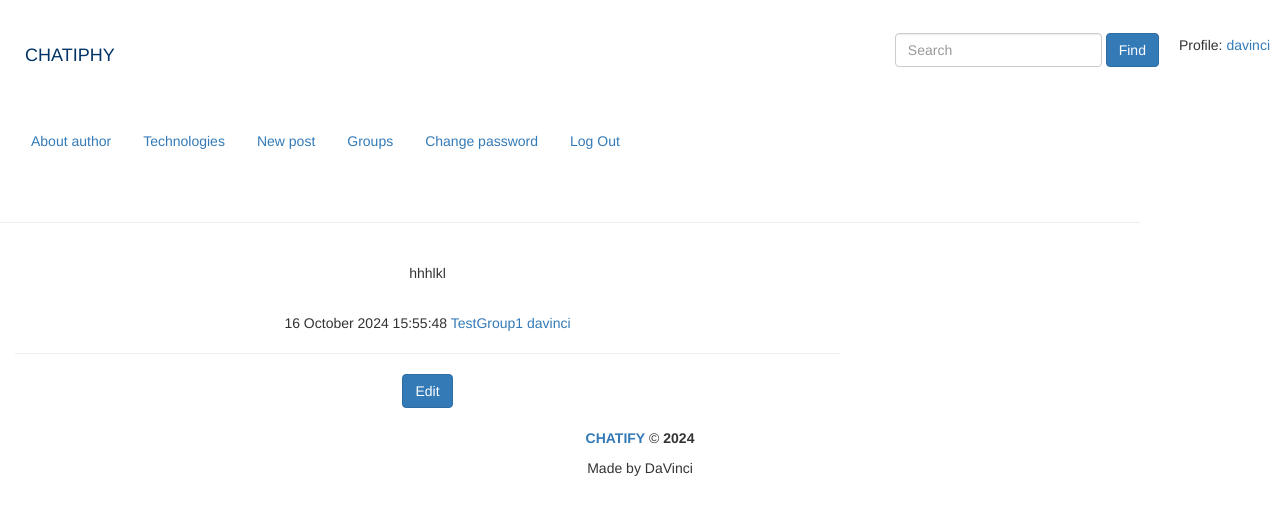
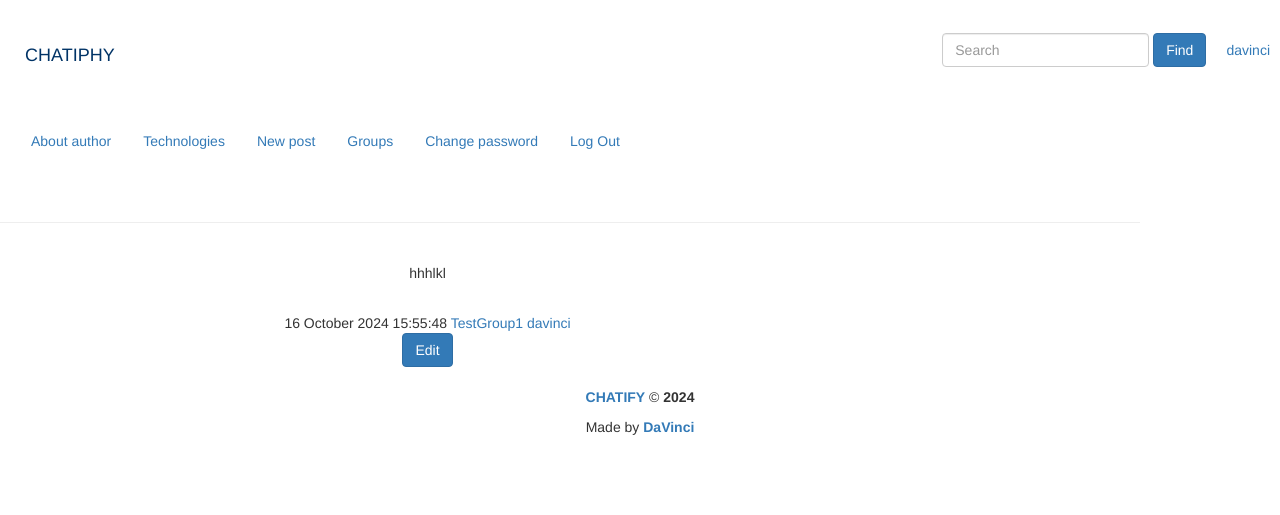
Before and after one commit to DaVinci89/Chatiphy, a Django app: page /posts/24/ in a window 1280 px wide. Shown: the top 515 px of the page. Run offline with Django 5.2, Linux system fonts and the light colour scheme; a user stored in the database is signed in; data comes from the database, SQL or seed files in the repository; both versions use the stored data as it was after the commit; some libraries are stand-ins or nearby versions.

Commit message:
Some fixes.

```diff
--- a/Chatiphy/static/css/styles.css
+++ b/Chatiphy/static/css/styles.css
@@ -4,7 +4,7 @@
     }
     .header-line {
         display: flex;
-        justiphy-content: space-between;
+        justify-content: space-between;
         align-items: center;
         padding: 10px;
     }
@@ -27,9 +27,8 @@
         align-items: center;
     }
     .form-control {
-    width: 250px; /* Контролюємо ширину поля пошуку */
-}
-
+        width: 250px; /* Контролюємо ширину поля пошуку */
+    }
 }
 
 /* Завжди показуємо кнопку на менших екранах */
@@ -39,7 +38,7 @@
     }
     .header-line {
         display: flex;
-        justiphy-content: space-between;
+        justify-content: space-between;
         align-items: center;
         padding: 10px;
     }
@@ -63,5 +62,5 @@
     }
     .form-control {
     width: 250px; /* Контролюємо ширину поля пошуку */
+    }
 }
-}
--- a/Chatiphy/templates/includes/footer.html
+++ b/Chatiphy/templates/includes/footer.html
@@ -1,6 +1,6 @@
 <footer class="border-top py-4">
     <div class="container text-center mt-auto">
         <p class="mb-0"><strong><a href="{% url 'post_maker:index' %}">CHATIFY</a></strong> © <b>{{ year }}</b></p>
-        <p class="mb-0">Made by DaVinci</p>
+        <p class="mb-0">Made by <strong><a href="{% url 'about:author' %}">DaVinci</a></strong></p>
     </div>
 </footer>
--- a/Chatiphy/templates/includes/header.html
+++ b/Chatiphy/templates/includes/header.html
@@ -13,7 +13,7 @@
         </div>
         <div class="profile-link">
             {% if user.is_authenticated %}
-            <p class="ms-auto"><span class="">Profile: <a class="nav-link" href="{% url 'post_maker:profile' user.username %}">{{ user.username }}</a></span></p>
+            <a class="nav-link" href="{% url 'post_maker:profile' user.username %}">{{ user.username }}</a>
             {% endif %}
         </div>
     </div>
--- a/Chatiphy/templates/post_maker/post_detail.html
+++ b/Chatiphy/templates/post_maker/post_detail.html
@@ -7,7 +7,7 @@
 
         </aside>
         <hr>
-
+        <div class="post">
         <article class="card-body col-12 col-md-9 text-center">
             {% thumbnail post.image "500x500" crop=center upscale=True as img %}
             <img class="card-img my-2" src="{{ img.url }}">
@@ -22,13 +22,13 @@
                 {% endif %}
                 <a href="{% url 'post_maker:profile' post.author %}">{{ post.author }}</a>
             </div>
-            <hr>
             {% if request.user == post.author %}
             <div class="text-center">
                 <a class="btn btn-primary" href="{% url 'post_maker:edit_post' post.pk %}">Edit</a>
             </div>
             {% endif %}
         </article>
+        </div>
         <br>
     </div>
 {% endblock %}
```
Also changed, not shown: Chatiphy/db.sqlite3.
